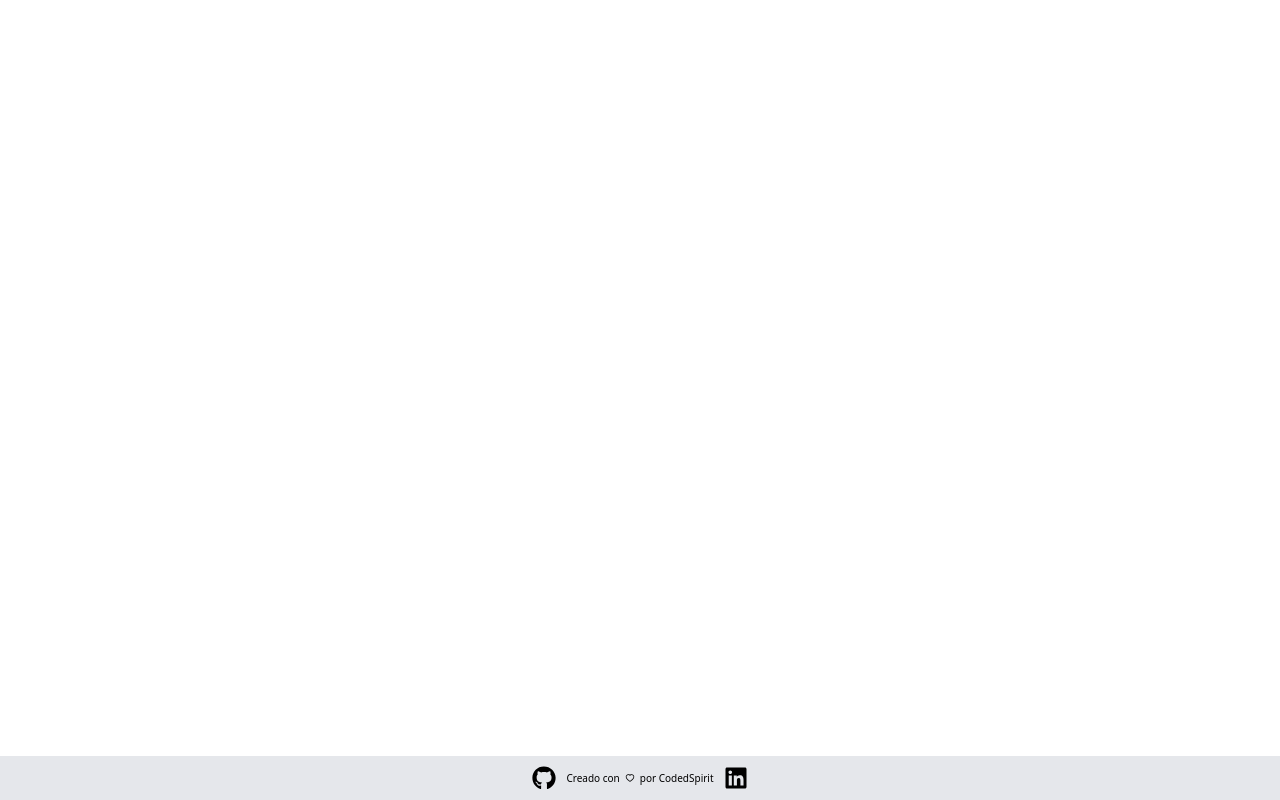
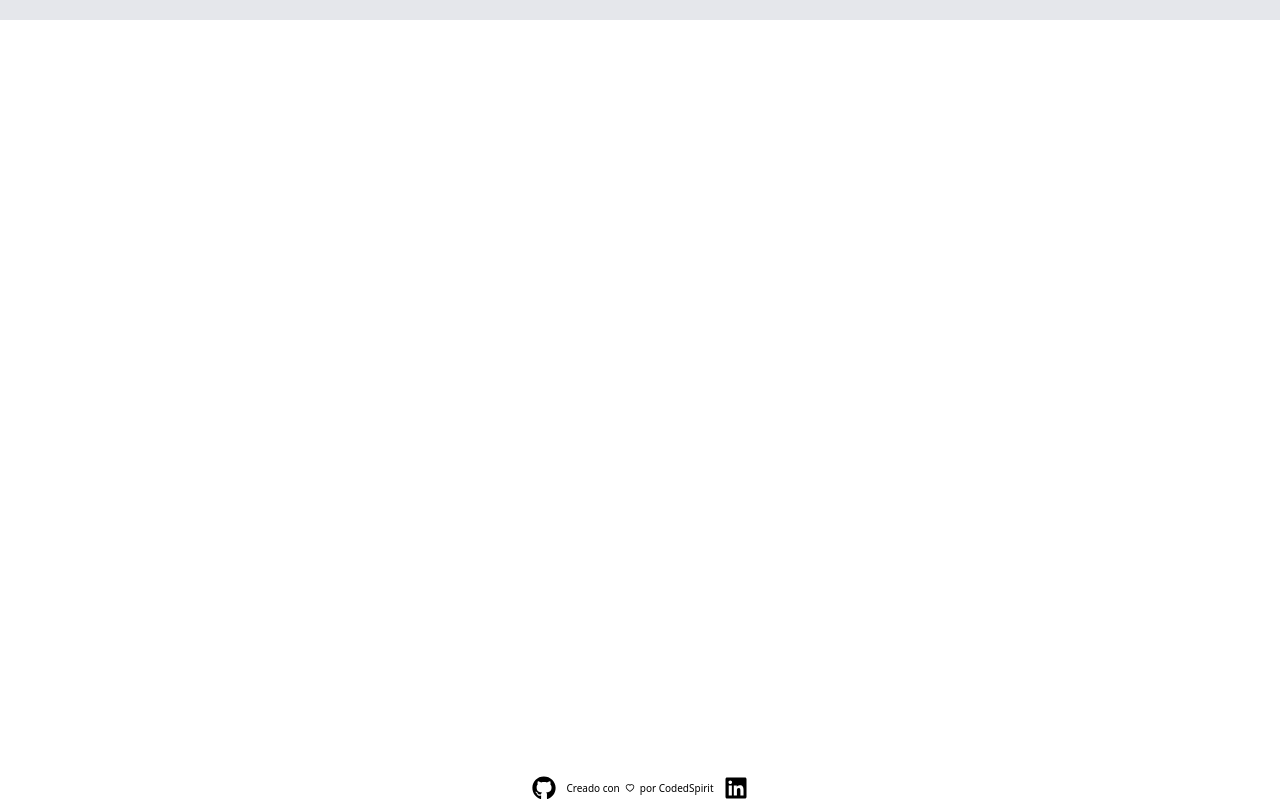
Before and after one commit to CodedSpirit-dev/sport-calcv1, a Next.js app: page /components/Footer in a window 1280 px wide. Built offline with nearby package versions, Linux system fonts and the light colour scheme.

Commit message:
corregido el footer

```diff
--- a/src/pages/components/Footer.jsx
+++ b/src/pages/components/Footer.jsx
@@ -2,7 +2,9 @@ import { FaGithub, FaLinkedin } from 'react-icons/fa';
 import { AiOutlineHeart } from 'react-icons/ai';
 
 const Footer = () => (
-  <footer className="flex flex-col sm:flex-row justify-center items-center py-4 bg-gray-200 fixed bottom-0 w-full text-center">
+  <footer className="flex flex-col sm:flex-row justify-center items-center py-4 bg-gray-200 text-center">
+    <div className="sm:absolute bottom-0 w-full">
+      <div className="flex justify-center items-center">
         <a
           href="https://github.com/CodedSpirit-dev"
           target="_blank"
@@ -20,6 +22,8 @@ const Footer = () => (
         >
           <FaLinkedin size="24px" />
         </a>
+      </div>
+    </div>
   </footer>
 );
 
```
Lines whose indentation alone changed are shown as unchanged.
